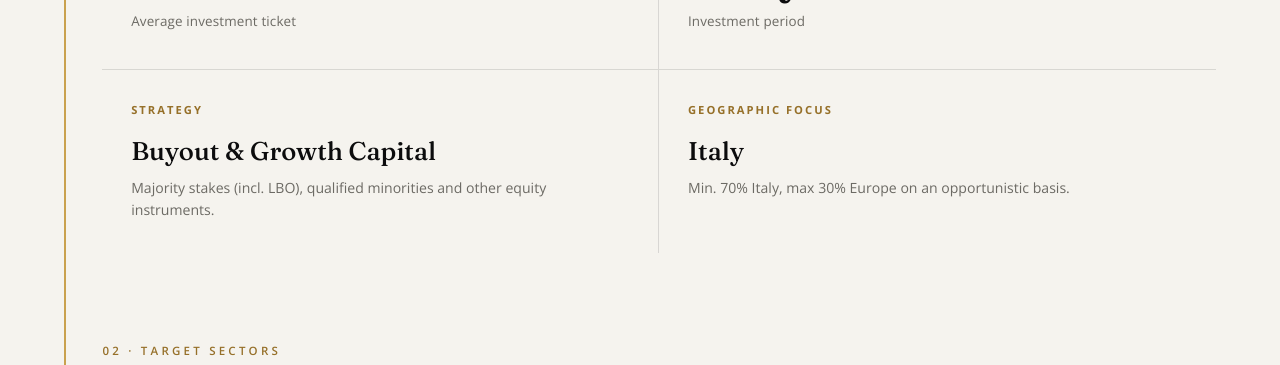
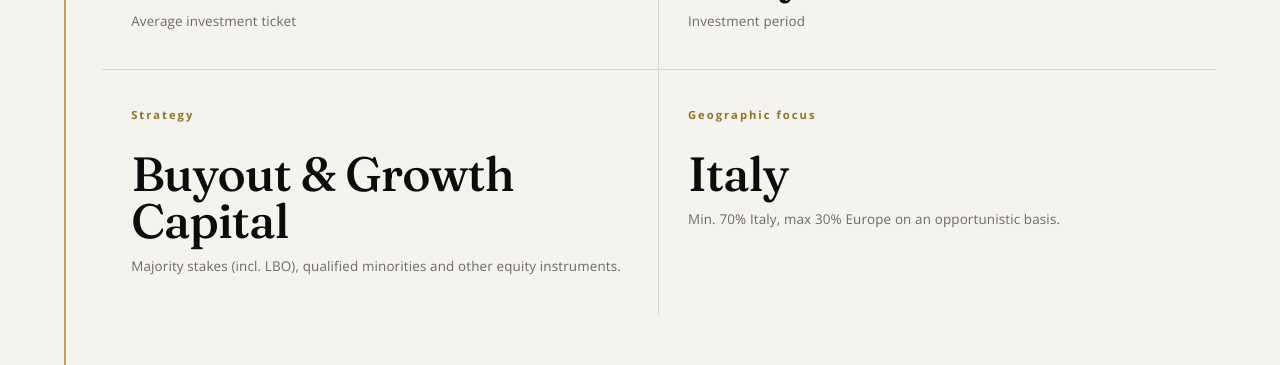
Before and after one commit to darscott98/originesgr, a Next.js app: page /en in a window 1280 px wide. Shown: the part 3905-4270 px from the top of the page. Built offline with nearby package versions, Linux system fonts and the light colour scheme.

Commit message:
fix: update class name from 'ap' to 'stat' for approach div in Fondi component

```diff
--- a/sections/Fondi.jsx
+++ b/sections/Fondi.jsx
@@ -63,7 +63,7 @@ export default async function Fondi() {
           </div>
           <div className="approach">
             {approach.map((a, i) => (
-              <div key={a.ix} className={`ap reveal${i ? ` d${i}` : ""}`}>
+              <div key={a.ix} className={`stat reveal${i ? ` d${i}` : ""}`}>
                 <span className="ix">{a.ix}</span>
                 <div className="v">{a.v}</div>
                 <div className="l">{a.l}</div>
```
